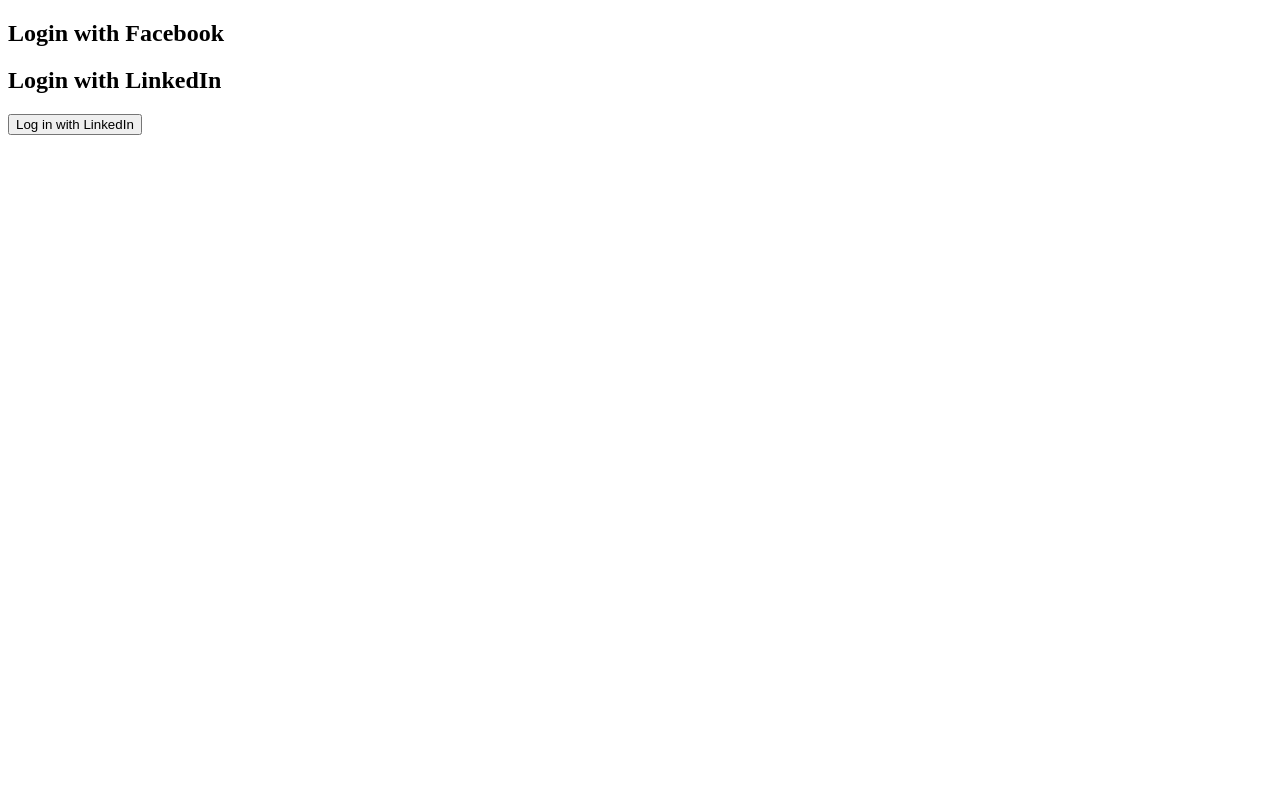
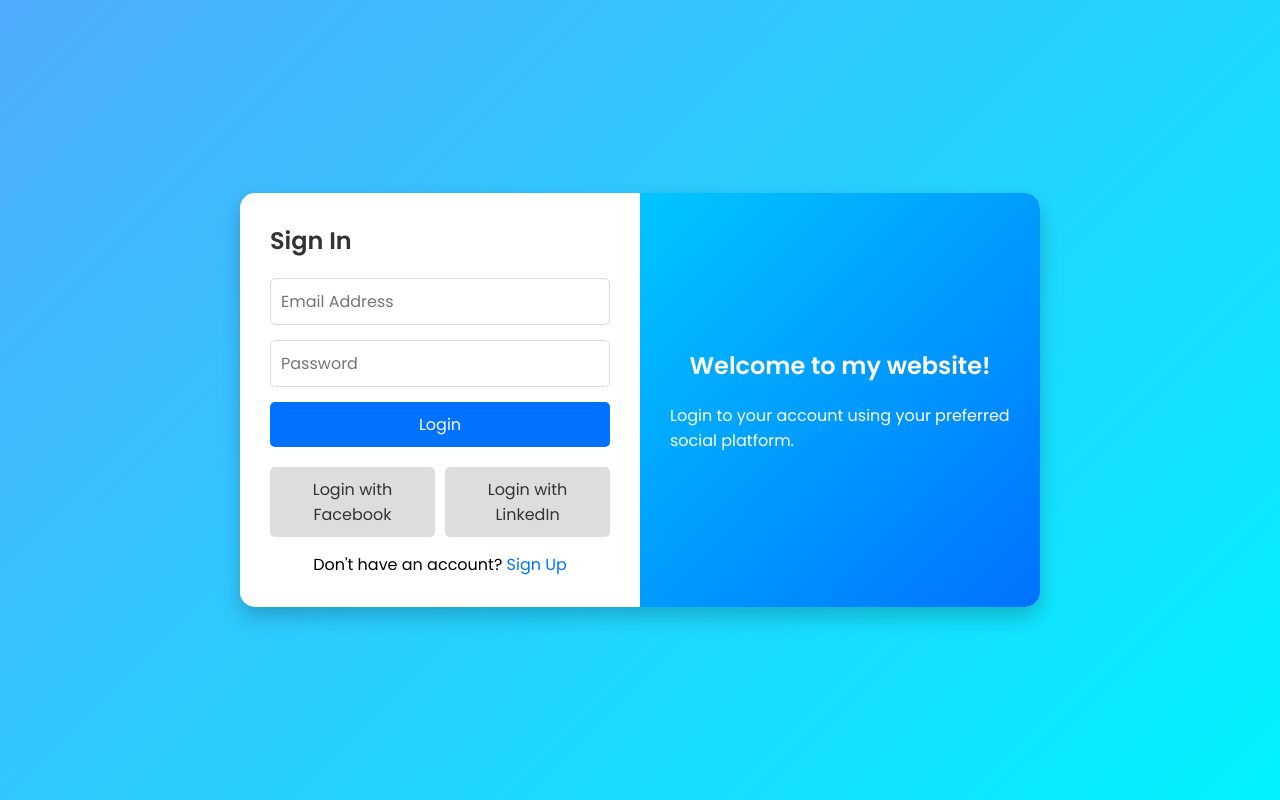
Before and after one commit to Sjw6462/social-media-login-service-sweng861-StephenWalters, a website: page index.html in a window 1280 px wide. Drawn offline with Linux system fonts and the light colour scheme.

Commit message:
Update index.html

```diff
--- a/index.html
+++ b/index.html
@@ -11,21 +11,147 @@
         authorize: true
         onLoad: onLinkedInLoad
     </script>
+
+    <!-- Google Fonts -->
+    <link href="https://fonts.googleapis.com/css2?family=Poppins:wght@300;400;600&display=swap" rel="stylesheet">
+
+    <style>
+        * {
+            margin: 0;
+            padding: 0;
+            box-sizing: border-box;
+            font-family: 'Poppins', sans-serif;
+        }
+
+        body {
+            display: flex;
+            justify-content: center;
+            align-items: center;
+            min-height: 100vh;
+            background: linear-gradient(135deg, #4facfe, #00f2fe);
+        }
+
+        .container {
+            display: flex;
+            width: 800px;
+            background: #fff;
+            border-radius: 15px;
+            box-shadow: 0 10px 20px rgba(0, 0, 0, 0.2);
+            overflow: hidden;
+        }
+
+        .form-section {
+            padding: 30px;
+            flex: 1;
+        }
+
+        .welcome-section {
+            flex: 1;
+            background: #00f2fe;
+            background: linear-gradient(135deg, #00c6ff, #0072ff);
+            display: flex;
+            flex-direction: column;
+            justify-content: center;
+            align-items: center;
+            color: white;
+            padding: 30px;
+        }
+
+        .welcome-section h2 {
+            margin-bottom: 20px;
+        }
+
+        .form-section h2 {
+            margin-bottom: 20px;
+            font-size: 24px;
+            font-weight: 600;
+            color: #333;
+        }
+
+        input {
+            width: 100%;
+            margin-bottom: 15px;
+            padding: 10px;
+            border: 1px solid #ddd;
+            border-radius: 5px;
+            font-size: 16px;
+        }
+
+        button {
+            width: 100%;
+            padding: 10px;
+            background: #0072ff;
+            color: white;
+            border: none;
+            border-radius: 5px;
+            font-size: 16px;
+            cursor: pointer;
+        }
+
+        button:hover {
+            background: #005bb5;
+        }
+
+        .social-buttons {
+            display: flex;
+            justify-content: center;
+            gap: 10px;
+            margin-top: 20px;
+        }
+
+        .social-buttons button {
+            flex: 1;
+            background: #ddd;
+            color: #333;
+            padding: 10px;
+            border: none;
+            border-radius: 5px;
+            cursor: pointer;
+        }
+
+        .social-buttons button:hover {
+            background: #ccc;
+        }
+
+        .form-footer {
+            margin-top: 15px;
+            text-align: center;
+        }
+
+        .form-footer a {
+            color: #0072ff;
+            text-decoration: none;
+        }
+
+        .form-footer a:hover {
+            text-decoration: underline;
+        }
+    </style>
 </head>
 <body>
 
-    <h2>Login with Facebook</h2>
+<div class="container">
+    <div class="form-section">
+        <h2>Sign In</h2>
+        <input type="email" placeholder="Email Address" />
+        <input type="password" placeholder="Password" />
+        <button>Login</button>
 
-    <!-- Facebook Login Button -->
-    <fb:login-button
-        scope="public_profile,email"
-        onlogin="checkLoginState();">
-    </fb:login-button>
+        <div class="social-buttons">
+            <button onclick="checkLoginState()">Login with Facebook</button>
+            <button onclick="onLinkedInLogin()">Login with LinkedIn</button>
+        </div>
 
-    <h2>Login with LinkedIn</h2>
+        <div class="form-footer">
+            <p>Don't have an account? <a href="#">Sign Up</a></p>
+        </div>
+    </div>
 
-    <!-- LinkedIn Login Button -->
-    <button onclick="onLinkedInLogin()">Log in with LinkedIn</button>
+    <div class="welcome-section">
+        <h2>Welcome to my website!</h2>
+        <p>Login to your account using your preferred social platform.</p>
+    </div>
+</div>
 
 <script>
     // Facebook SDK Initialization
@@ -94,7 +220,5 @@
     }
 </script>
 
-
-
 </body>
 </html>
```
Lines whose indentation alone changed are shown as unchanged.
